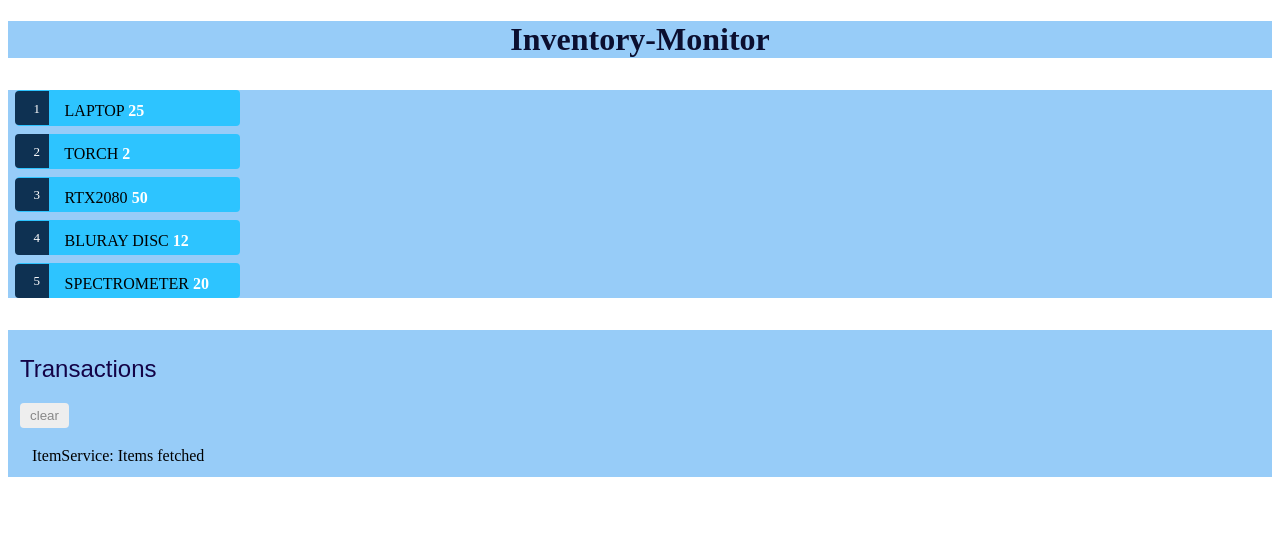
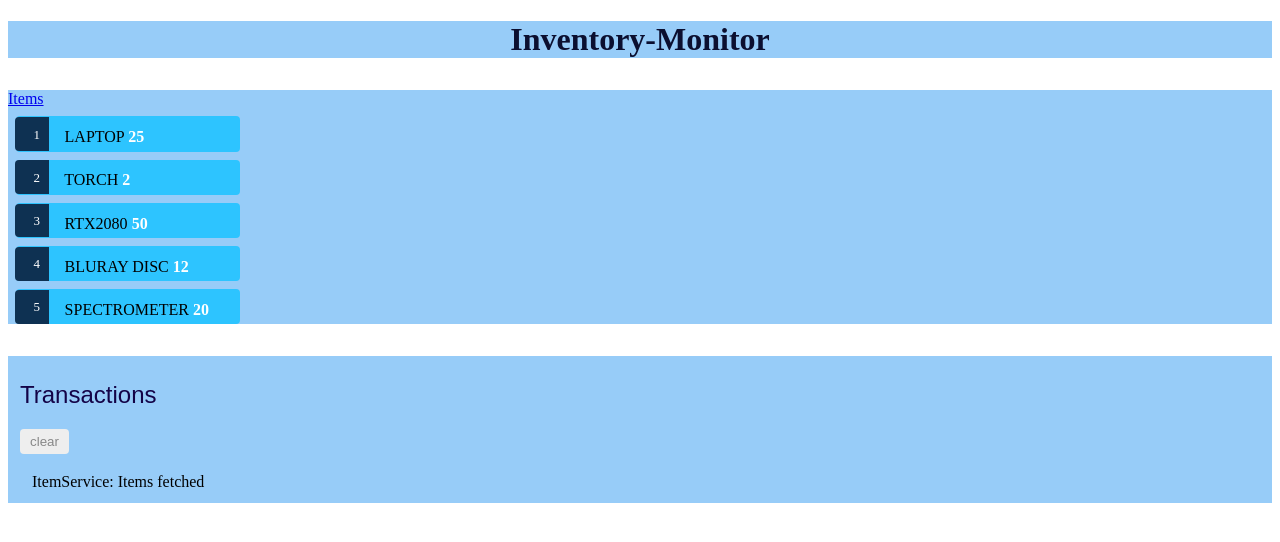
Before and after one commit to TheCoderNextdoor/Inventory-webapp, an Angular app: page /items in a window 1280 px wide. Shown: the top 542 px of the page. Built offline with nearby package versions, Linux system fonts and the light colour scheme.

Commit message:
Routers were added  and router outlets

```diff
--- a/src/app/app.component.html
+++ b/src/app/app.component.html
@@ -2,7 +2,10 @@
   <h1>{{ title }}</h1>
 </div>
 <div>
-  <app-items></app-items>
+  <nav>
+    <a routerLink="/items">Items</a>
+  </nav>
+  <router-outlet></router-outlet>
 </div>
 <div>
   <app-transactions></app-transactions>
--- a/src/app/app.module.ts
+++ b/src/app/app.module.ts
@@ -5,6 +5,7 @@ import { AppComponent } from './app.component';
 import { ItemsComponent } from './items/items.component';
 import { ItemDetailsComponent } from './item-details/item-details.component';
 import { TransactionsComponent } from './transactions/transactions.component';
+import { AppRoutingModule } from './app-routing.module';
 
 @NgModule({
   declarations: [
@@ -15,7 +16,8 @@ import { TransactionsComponent } from './transactions/transactions.component';
   ],
   imports: [
     BrowserModule,
-    FormsModule
+    FormsModule,
+    AppRoutingModule
   ],
   providers: [],
   bootstrap: [AppComponent]
```
Also changed, not shown: src/app/app-routing.module.ts (added, +18 -0 lines), 1 other file (tests, documents, lock files or other folders).
